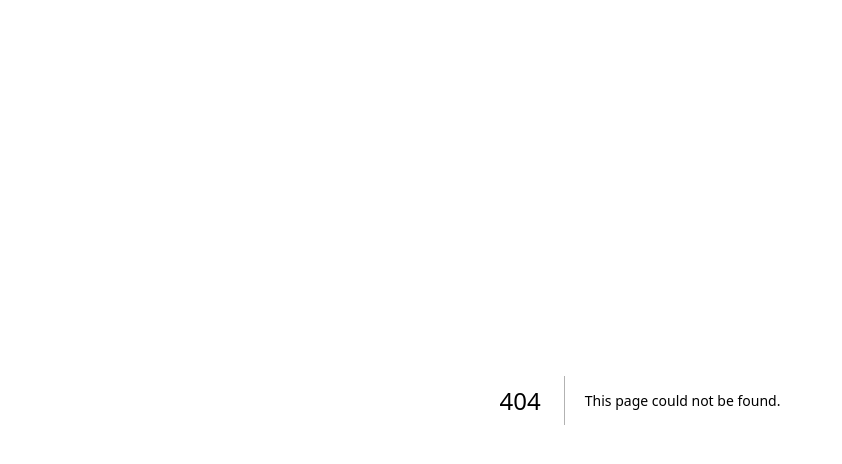
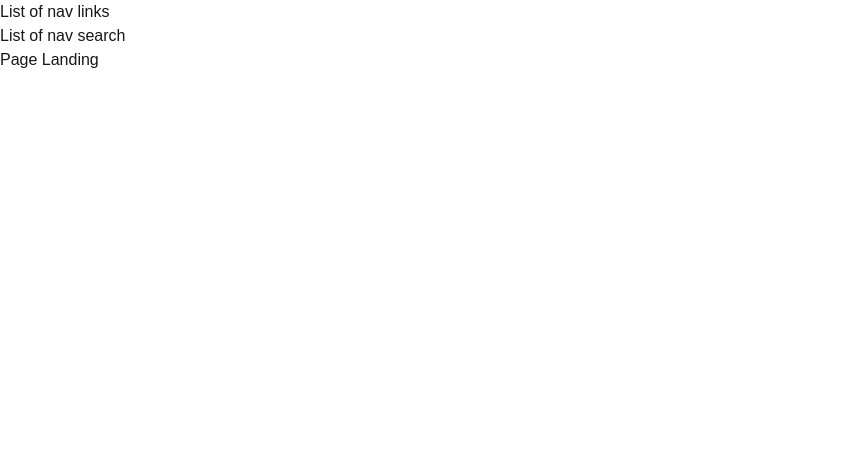
Before and after one commit to Kamel-Amen/nextjs-course-folders, a Next.js app in the folder rendering-demo/: page /landing-page in a window 1280 px wide. Before the commit this address had no page. Shown: the top 464 px of the page, without its empty margins (0-842 px from the left). Built offline with nearby package versions, Linux system fonts and the light colour scheme.

Commit message:
section 60 'client position'

```diff
--- /dev/null
+++ b/rendering-demo/src/app/landing-page/page.tsx
@@ -0,0 +1,12 @@
+import { Navbar } from '@/components/navbar';
+
+export default function LandingPage() {
+  return (
+    <>
+      <Navbar />
+      <main>
+        <h1>Page Landing</h1>
+      </main>
+    </>
+  );
+}
--- /dev/null
+++ b/rendering-demo/src/components/nav-links.tsx
@@ -0,0 +1,4 @@
+export const NavLinks = () => {
+  console.log(`NavLinks rendered`);
+  return <div>List of nav links</div>;
+};
--- /dev/null
+++ b/rendering-demo/src/components/nav-search.tsx
@@ -0,0 +1,6 @@
+'use client';
+
+export const NavSearch = () => {
+  console.log(`NavSearch rendered`);
+  return <div>List of nav search</div>;
+};
--- /dev/null
+++ b/rendering-demo/src/components/navbar.tsx
@@ -0,0 +1,12 @@
+import { NavLinks } from './nav-links';
+import { NavSearch } from './nav-search';
+
+export const Navbar = () => {
+  console.log(`Navbar rendered`);
+  return (
+    <div>
+      <NavLinks />
+      <NavSearch />
+    </div>
+  );
+};
```
